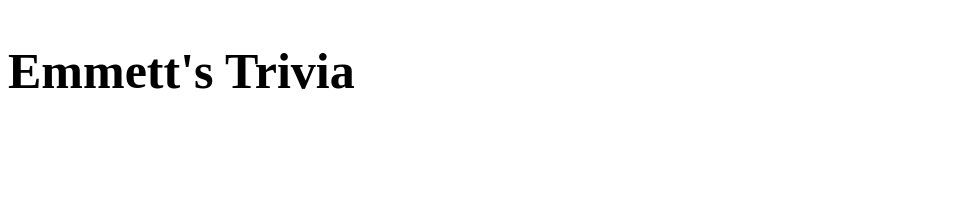
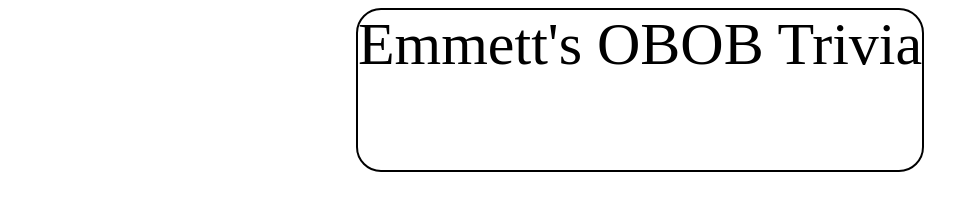
Before and after one commit to hxespro/trivia, a plain HTML site: page index.html in a window 1280 px wide. Shown: the whole page, without its empty margins (0-979 px from the left). Drawn offline with Linux system fonts and the light colour scheme.

Commit message:
Update index.html

```diff
--- a/index.html
+++ b/index.html
@@ -7,16 +7,24 @@
       .front{
         display: flex;
         flex-direction: column;
+        justify-content: center;
+        align-items: center;
       }
 
+
       .title{
-        font-size: 50px;
+        font-size: 60px;
         color: black;
+        length: 65vw;
+        height: 20vh;
+        background-color: light gray;
+        border: 2px solid black;
+        border-radius: 25px;
       }
     </style>
 
     <div class="front">
-      <h1 class="title">Emmett's Trivia</h1>
+      <div class="title">Emmett's OBOB Trivia</div>
     </div>
   </body>
 </html>
```
